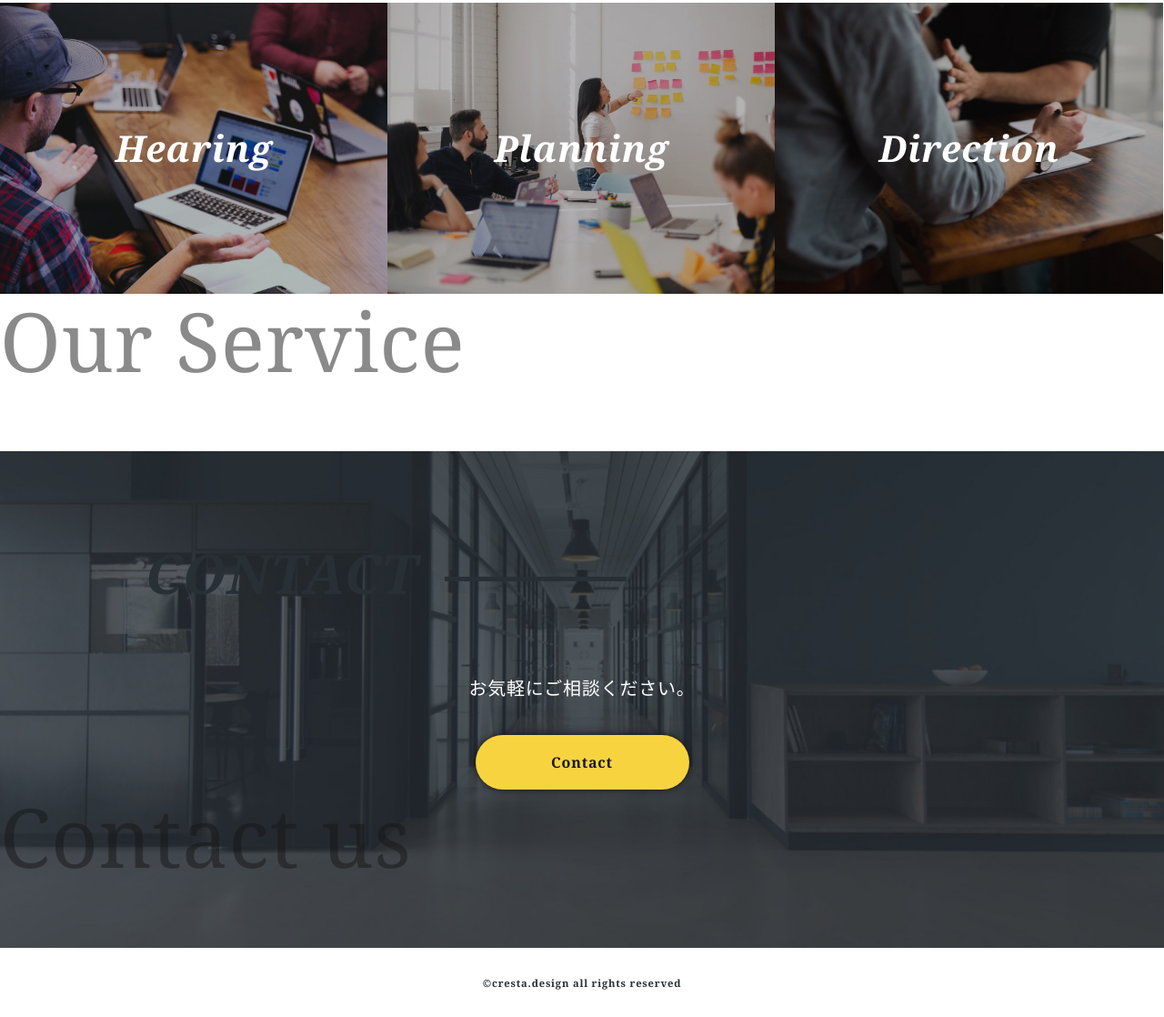
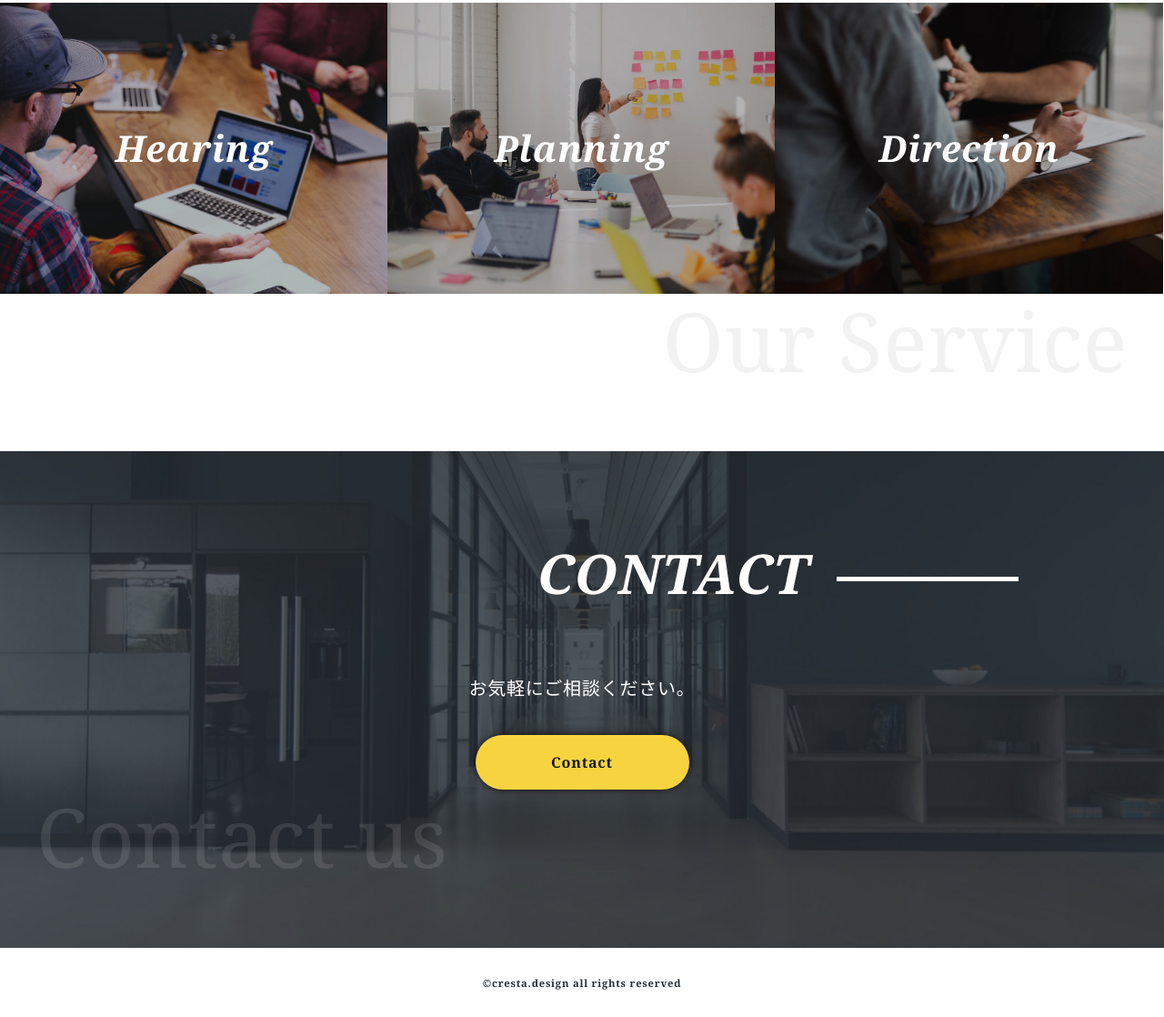
Before and after one commit to nishi-ai/Cresta-Office-Design, a plain HTML site: page index.html in a window 1280 px wide. Shown: the part 2783-3901 px from the top of the page at 91% size. Drawn offline with Linux system fonts and the light colour scheme; some packages are replaced by stand-ins of ours.

Commit message:
style color

```diff
--- a/css/style.scss
+++ b/css/style.scss
@@ -56,10 +56,13 @@ img {
 }
 
 .section-bottom {
-  min-width: 1200px;
+  max-width: 1200px;
   margin: 0 auto;
   font-size: 9rem;
-  opacity: 0.5;
+  opacity: 0.05;
+}
+.section-bottom.text-white {
+  opacity: 0.1;
 }
 
 .link-btn {
@@ -81,3 +84,15 @@ img {
     transition: 0.3s;
   }
 }
+
+.text-right {
+  text-align: right;
+}
+
+.text-white {
+  color: variables.$text-color-white;
+}
+
+.section-title.text-white::after {
+  background-color: variables.$text-color-white;
+}
--- a/index.html
+++ b/index.html
@@ -74,13 +74,13 @@
             </div>
           </div>
         </div>
-        <div class="section-bottom">Our Concept</div>
+        <div class="section-bottom text-right">Our Concept</div>
       </section>
       <!-- // concept -->
 
       <!--  works -->
       <section class="section-wrapper bg-works">
-        <h2 class="section-title">WORKS</h2>
+        <h2 class="section-title text-right text-white">WORKS</h2>
         <ul class="works-list">
           <li class="works-item">
             <a href="#!">
@@ -114,7 +114,7 @@
           </li>
         </ul>
         <a href="#!" class="link-btn">View More</a>
-        <div class="section-bottom">Our Works</div>
+        <div class="section-bottom text-white">Our Works</div>
       </section>
       <!-- // works -->
 
@@ -126,18 +126,18 @@
           <li class="service-item service2"><a href="#!">Planning</a></li>
           <li class="service-item service3"><a href="#!">Direction</a></li>
         </ul>
-        <div class="section-bottom">Our Service</div>
+        <div class="section-bottom text-right">Our Service</div>
       </section>
       <!-- // service -->
 
       <!-- contact -->
       <section class="section-wrapper bg-contact">
-        <h2 class="section-title">CONTACT</h2>
+        <h2 class="section-title text-right text-white">CONTACT</h2>
         <div class="section-inner">
           <p class="contact-text">お気軽にご相談ください。</p>
           <a href="./contact/index.html" class="link-btn">Contact</a>
         </div>
-        <div class="section-bottom">Contact us</div>
+        <div class="section-bottom text-white">Contact us</div>
       </section>
       <!-- // contact -->
     </main>
```
Also changed, not shown: css/style.css, css/style.min.css, 2 other files.
